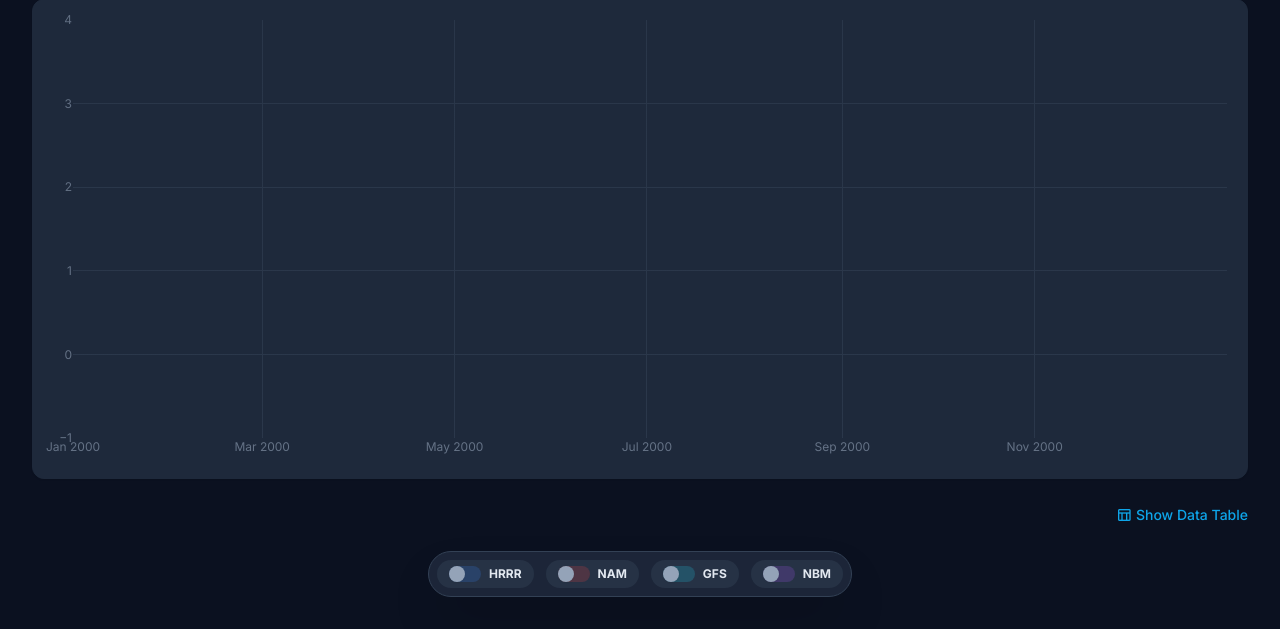
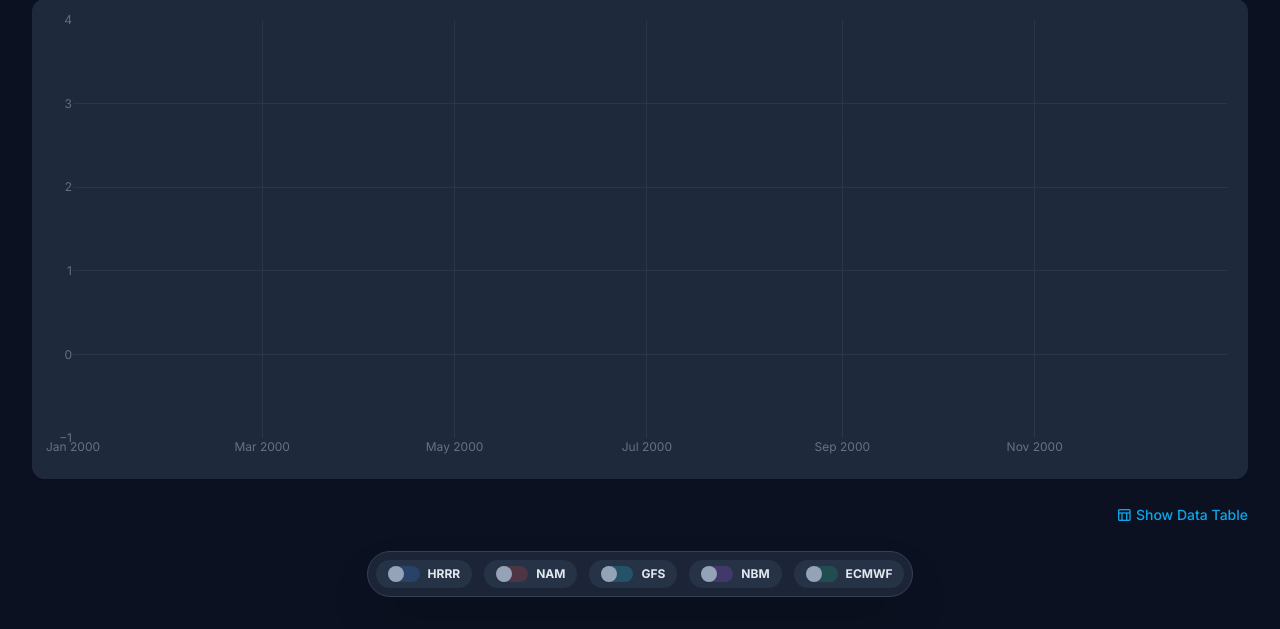
Before and after one commit to djw500/radarcheck, a Flask app: template templates/index.html in a window 1280 px wide. Shown: the part 178-807 px from the top of the page. Run offline with Flask 3, Linux system fonts and the light colour scheme; the template is opened without the code that fills it, so the values that code supplies are empty; some libraries are stand-ins or nearby versions.

Commit message:
feat(ui): add ECMWF support to forecast view

```diff
--- a/templates/index.html
+++ b/templates/index.html
@@ -26,6 +26,7 @@
                         "nam_nest": "#ef4444", // Red
                         "gfs": "#22d3ee", // Cyan
                         "nbm": "#a855f7", // Purple
+                        "ecmwf": "#10b981", // Emerald
                     },
                     fontFamily: {
                         display: ["Inter", "sans-serif"],
@@ -175,6 +176,15 @@
                 <span class="text-xs font-bold text-slate-700 dark:text-slate-200">NBM</span>
             </label>
 
+            <!-- ECMWF -->
+            <label class="cursor-pointer flex items-center gap-2 px-3 py-1.5 rounded-full bg-slate-100 dark:bg-slate-700/50 hover:bg-slate-200 dark:hover:bg-slate-700 transition select-none whitespace-nowrap">
+                <input type="checkbox" class="hidden peer model-toggle" value="ecmwf_hres" checked>
+                <div class="w-8 h-4 bg-slate-300 dark:bg-slate-600 rounded-full relative peer-checked:bg-ecmwf/20 transition-colors">
+                    <div class="w-4 h-4 bg-white dark:bg-slate-400 rounded-full absolute left-0 top-0 shadow-sm transition-all peer-checked:left-4 peer-checked:bg-ecmwf"></div>
+                </div>
+                <span class="text-xs font-bold text-slate-700 dark:text-slate-200">ECMWF</span>
+            </label>
+
         </div>
     </div>
 
@@ -209,6 +219,7 @@ const MODEL_CONFIG = {
     'nam_nest': { color: '#ef4444', glow: 'chart-glow-red' }, // Red
     'gfs': { color: '#22d3ee', glow: 'chart-glow-cyan' },     // Cyan
     'nbm': { color: '#a855f7', glow: 'chart-glow-purple' },   // Purple
+    'ecmwf_hres': { color: '#10b981', glow: 'chart-glow-emerald' }, // Green
     'other': { color: '#94a3b8', glow: '' }                   // Slate
 };
 
@@ -589,7 +600,7 @@ function renderTable(data, timeline) {
             selected.forEach(run => selectedRuns.push({ ...run, modelId }));
         });
 
-        const modelOrder = ['hrrr', 'nam_nest', 'gfs', 'nbm'];
+        const modelOrder = ['hrrr', 'nam_nest', 'gfs', 'ecmwf_hres', 'nbm'];
         selectedRuns.sort((a, b) => {
             const orderA = modelOrder.indexOf(a.modelId);
             const orderB = modelOrder.indexOf(b.modelId);
@@ -601,7 +612,8 @@ function renderTable(data, timeline) {
             'hrrr': '#3b82f6',
             'nam_nest': '#ef4444',
             'gfs': '#22d3ee',
-            'nbm': '#a855f7'
+            'nbm': '#a855f7',
+            'ecmwf_hres': '#10b981'
         };
 
         selectedRuns.forEach(run => {
```
